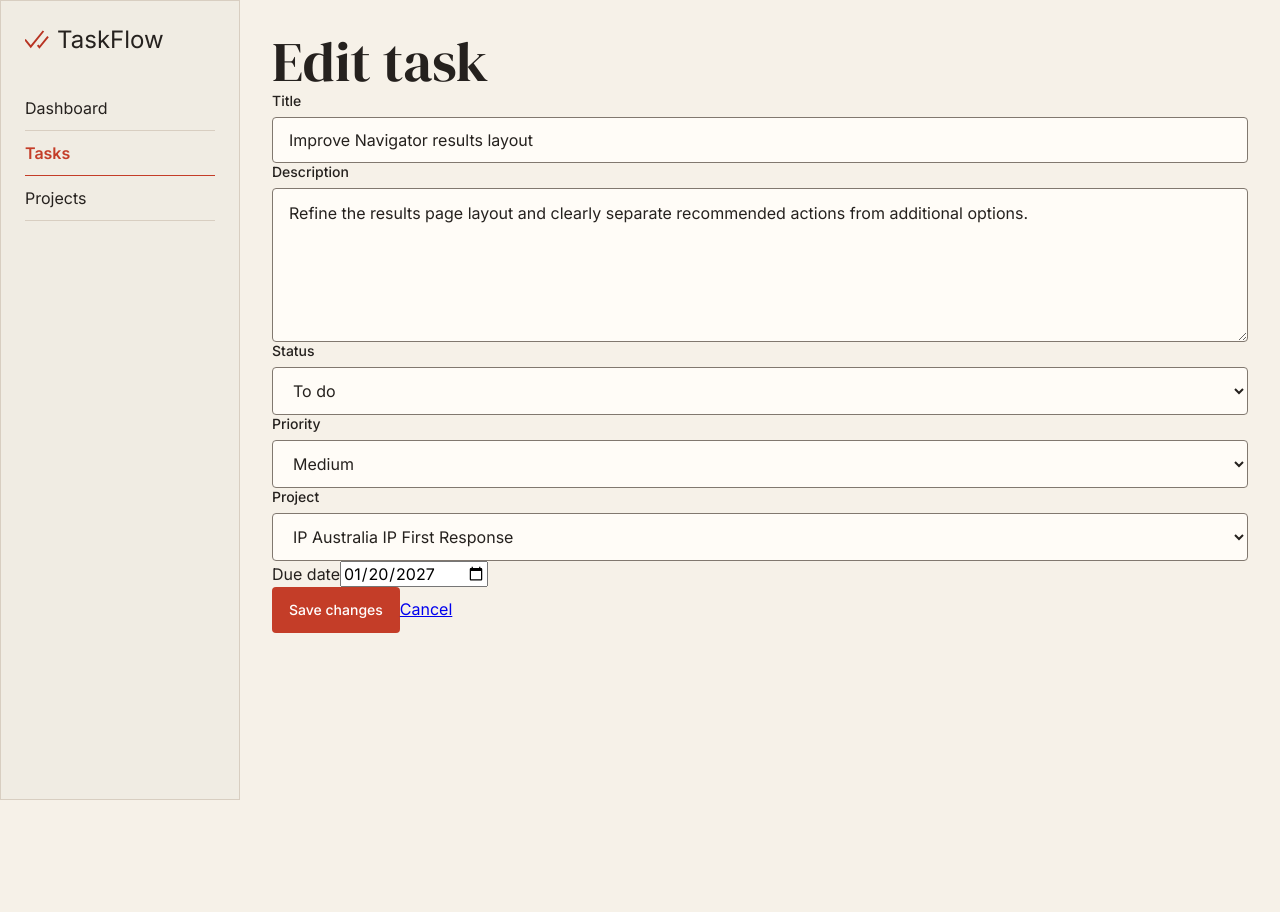
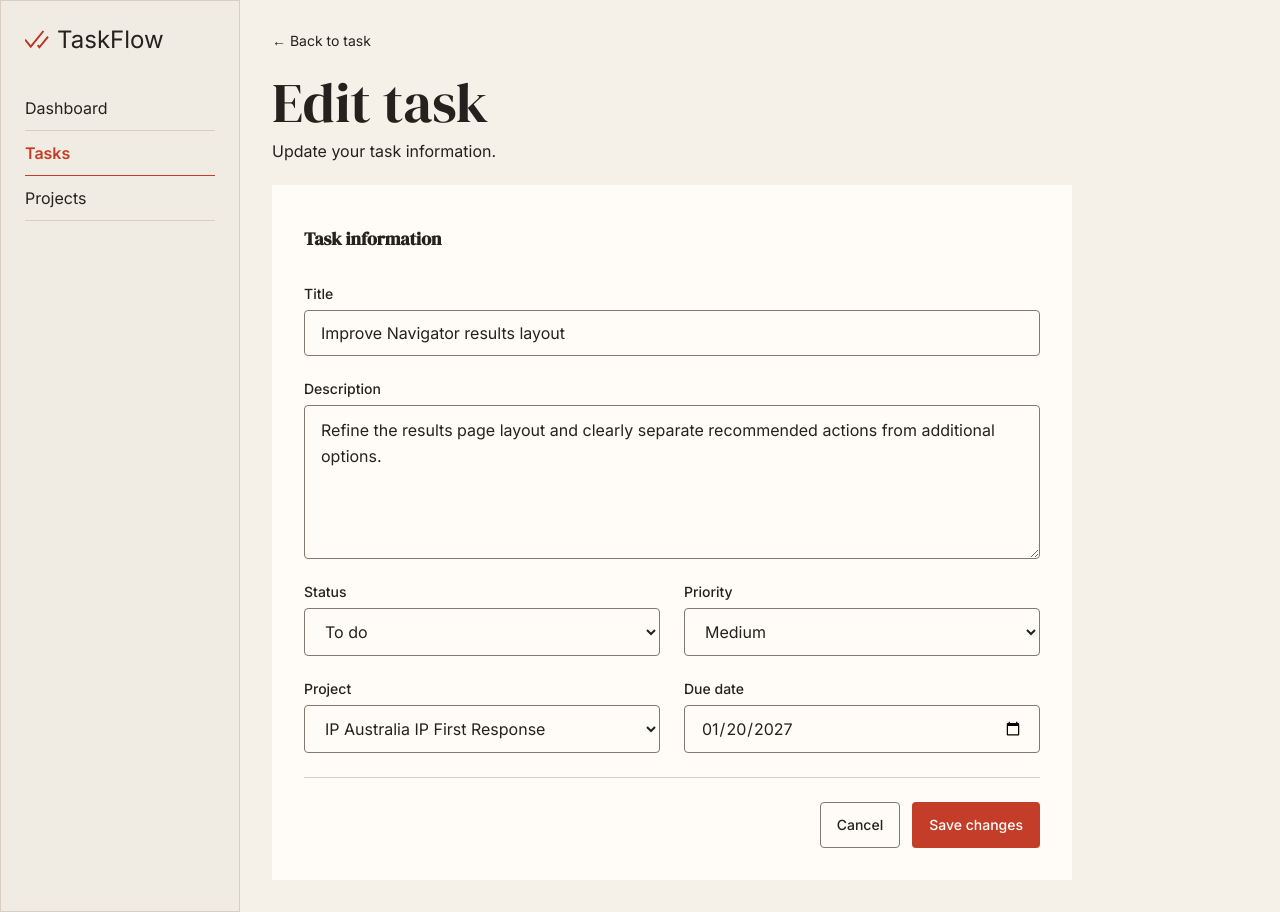
Before and after one commit to ninalix/task-flow, a React (Vite) app: page /tasks/102/edit in a window 1280 px wide. Before the commit the page ends 800 px from the top, so only its background shows below. Built offline with nearby package versions, Linux system fonts and the light colour scheme; data requests are answered from the project's data file.

Commit message:
style: update styles for task related pages

```diff
--- a/src/components/TaskForm.tsx
+++ b/src/components/TaskForm.tsx
@@ -63,7 +63,7 @@ function TaskForm({title, onTitleChange, description, onDescriptionChange, statu
   }, [submitAttempt]);
 
   return (
-    <form onSubmit={onSubmit} noValidate>
+    <form className="task-form" onSubmit={onSubmit} noValidate>
       <Input
         id="title"
         label="Title"
@@ -83,6 +83,8 @@ function TaskForm({title, onTitleChange, description, onDescriptionChange, statu
         error={errors.description}
         rows={5}
       />
+
+      <div className="task-form__grid">
         <Select
           id="status"
           label="Status"
@@ -118,13 +120,21 @@ function TaskForm({title, onTitleChange, description, onDescriptionChange, statu
           <option value="low">Low</option>
         </Select>
 
+        <div className="task-form__project">
           {projectsLoading ? (
-        <p>Loading projects...</p>
+            <p role="status">Loading projects...</p>
           ) : projectsError ? (
-        <>
+            <div className="task-form__project-error">
               <p role="alert">{projectsError}</p>
-          <button type="button" onClick={fetchProjects}>Try again</button>
-        </>
+
+              <Button
+                type="button"
+                variant="secondary"
+                onClick={fetchProjects}
+              >
+                Try again
+              </Button>
+            </div>
           ) : (
             <Select
               id="project"
@@ -133,25 +143,48 @@ function TaskForm({title, onTitleChange, description, onDescriptionChange, statu
               ref={projectRef}
               value={projectId ?? ""}
               onChange={(e) => {
-            onProjectChange(e.target.value === "" ? null : Number(e.target.value));
+                onProjectChange(
+                  e.target.value === ""
+                    ? null
+                    : Number(e.target.value)
+                );
               }}
               error={errors.project}
             >
               <option value="">Select a project...</option>
+
               {projects.map(project => (
-              <option key={project.id} value={project.id}>{project.name}</option>
+                <option key={project.id} value={project.id}>
+                  {project.name}
+                </option>
               ))}
             </Select>
           )}
+        </div>
 
-      <div>
-        <label htmlFor="due-date">Due date</label>
-        <input id="due-date" type="date" value={dueDate} onChange={(e) => onDueDateChange(e.target.value)}/>
+        <Input
+          id="due-date"
+          label="Due date"
+          type="date"
+          value={dueDate}
+          onChange={(e) => onDueDateChange(e.target.value)}
+        />
       </div>
-      <div>
-        {saveError && <p role="alert">{saveError}</p>}
-      </div>
+
+      {saveError && (
+        <p className="task-form__save-error" role="alert">
+          {saveError}
+        </p>
+      )}
+
       <div className="task-form__actions">
+        <Link
+          to="/tasks"
+          className="button button-secondary"
+        >
+          Cancel
+        </Link>
+
         <Button
           variant="primary"
           type="submit"
@@ -159,7 +192,6 @@ function TaskForm({title, onTitleChange, description, onDescriptionChange, statu
         >
           {saving ? savingLabel : submitLabel}
         </Button>
-        <Link to="/tasks">Cancel</Link>
       </div>
     </form>
   );
--- /dev/null
+++ b/src/components/TaskFormLayout.tsx
@@ -0,0 +1,41 @@
+import { Link } from "react-router-dom";
+import type { ReactNode } from "react";
+
+type TaskFormLayoutProps = {
+  title: string;
+  description: string;
+  backTo: string;
+  backLabel: string;
+  children: ReactNode;
+};
+
+function TaskFormLayout({
+  title,
+  description,
+  backTo,
+  backLabel,
+  children
+}: TaskFormLayoutProps) {
+  return (
+    <div className="task-form-page">
+      <Link
+        to={backTo}
+        className="task-form-page__back"
+      >
+        ← {backLabel}
+      </Link>
+
+      <header className="task-form-page__header">
+        <h1>{title}</h1>
+        <p>{description}</p>
+      </header>
+
+      <section className="task-form-page__panel">
+        <h2>Task information</h2>
+        {children}
+      </section>
+    </div>
+  );
+}
+
+export default TaskFormLayout
--- a/src/pages/CreateTaskPage.tsx
+++ b/src/pages/CreateTaskPage.tsx
@@ -5,6 +5,7 @@ import useProjects from "../hooks/useProjects";
 import TaskForm from "../components/TaskForm";
 import validateTaskForm from "../utils/validateTaskForm";
 import type { TaskFormErrors } from "../utils/validateTaskForm";
+import TaskFormLayout from "../components/TaskFormLayout";
 
 function CreateTaskPage() {
   const [title, setTitle] = useState("");
@@ -43,7 +44,7 @@ function CreateTaskPage() {
 
     setErrors(validationErrors);
 
-    const hasError = Object.values(errors).some(error => error !== "");
+    const hasError = Object.values(validationErrors).some(error => error !== "");
 
     if(hasError) {
       setSubmitAttempt((count) => count + 1);
@@ -149,7 +150,12 @@ function CreateTaskPage() {
 
   return (
     <>
-      <h1>Create task</h1>
+      <TaskFormLayout
+        title="Create task"
+        description="Add a new task to your workspace."
+        backTo="/tasks"
+        backLabel="Back to tasks"
+      >
         <TaskForm
           title={title}
           onTitleChange={handleTitleChange}
@@ -175,6 +181,7 @@ function CreateTaskPage() {
           onSubmit={handleSubmit}
           submitAttempt={submitAttempt}
         />
+      </TaskFormLayout>
     </>
   );
 }
--- a/src/pages/EditTaskPage.tsx
+++ b/src/pages/EditTaskPage.tsx
@@ -2,6 +2,7 @@ import { useParams, Link } from "react-router-dom";
 import useTask from "../hooks/useTask";
 import useProjects from "../hooks/useProjects";
 import EditTaskForm from "../components/EditTaskForm";
+import TaskFormLayout from "../components/TaskFormLayout";
 
 function EditTaskPage() {
   const params = useParams();
@@ -38,15 +39,21 @@ function EditTaskPage() {
 
   return (
     <>
-      <h1>Edit task</h1>
+      <TaskFormLayout
+        title="Edit task"
+        description="Update your task information."
+        backTo={`/tasks/${task.id}`}
+        backLabel="Back to task"
+      >
         <EditTaskForm
-        key={task?.id}
+          key={task.id}
           task={task}
           projects={projects}
           projectsLoading={projectsLoading}
           projectsError={projectsError}
           fetchProjects={fetchProjects}
         />
+      </TaskFormLayout>
     </>
   );
 }
--- /dev/null
+++ b/src/styles/components/_task-form.scss
@@ -0,0 +1,54 @@
+.task-form {
+  display: flex;
+  flex-direction: column;
+  gap: 1.5rem;
+
+  &__grid {
+    display: grid;
+    grid-template-columns: repeat(2, minmax(0, 1fr));
+    gap: 1.5rem;
+    align-items: start;
+  }
+
+  &__project {
+    min-width: 0;
+  }
+
+  &__project-error {
+    display: flex;
+    flex-direction: column;
+    align-items: flex-start;
+    gap: 0.75rem;
+  }
+
+  &__actions {
+    display: flex;
+    justify-content: flex-end;
+    align-items: center;
+    flex-wrap: wrap;
+    gap: 0.75rem;
+
+    padding-top: 1.5rem;
+    border-top: 1px solid var(--color-border-subtle);
+  }
+
+  &__save-error {
+    margin: 0;
+    color: var(--color-danger);
+  }
+
+  @media (max-width: 640px) {
+    &__grid {
+      grid-template-columns: minmax(0, 1fr);
+    }
+
+    &__actions {
+      flex-direction: column;
+      align-items: stretch;
+
+      > * {
+        width: 100%;
+      }
+    }
+  }
+}
--- a/src/styles/global.scss
+++ b/src/styles/global.scss
@@ -9,10 +9,12 @@
 @use "./components/buttons";
 @use "./components/badge";
 @use "./components/form-controls";
+@use "./components/task-form";
 
 // Pages
 @use "./pages/tasks";
 @use "./pages/task-detail";
+@use "./pages/task-form-page";
 
 // Global styles
 body {
--- /dev/null
+++ b/src/styles/pages/_task-form-page.scss
@@ -0,0 +1,59 @@
+.task-form-page {
+  max-width: 800px;
+  display: flex;
+  flex-direction: column;
+  gap: 1.5rem;
+
+  &__back {
+    align-self: flex-start;
+    display: inline-flex;
+    align-items: center;
+    gap: 0.5rem;
+
+    color: var(--color-text-secondary);
+    text-decoration: none;
+    font-size: 0.875rem;
+
+    &:hover {
+      text-decoration: underline;
+    }
+  }
+
+  &__header {
+    display: flex;
+    flex-direction: column;
+    gap: 0.5rem;
+
+    h1 {
+      margin: 0;
+    }
+
+    p {
+      margin: 0;
+      color: var(--color-text-secondary);
+    }
+  }
+
+  &__panel {
+    display: flex;
+    flex-direction: column;
+    gap: 1.5rem;
+
+    padding: 2rem;
+    background: var(--color-surface);
+    border: 1px solid var(--color-border);
+    border-radius: var(--radius-lg);
+
+    h2 {
+      margin: 0;
+      font-size: 1.125rem;
+      font-weight: 600;
+    }
+  }
+
+  @media (max-width: 640px) {
+    &__panel {
+      padding: 1rem;
+    }
+  }
+}
```
Lines whose indentation alone changed are shown as unchanged.
